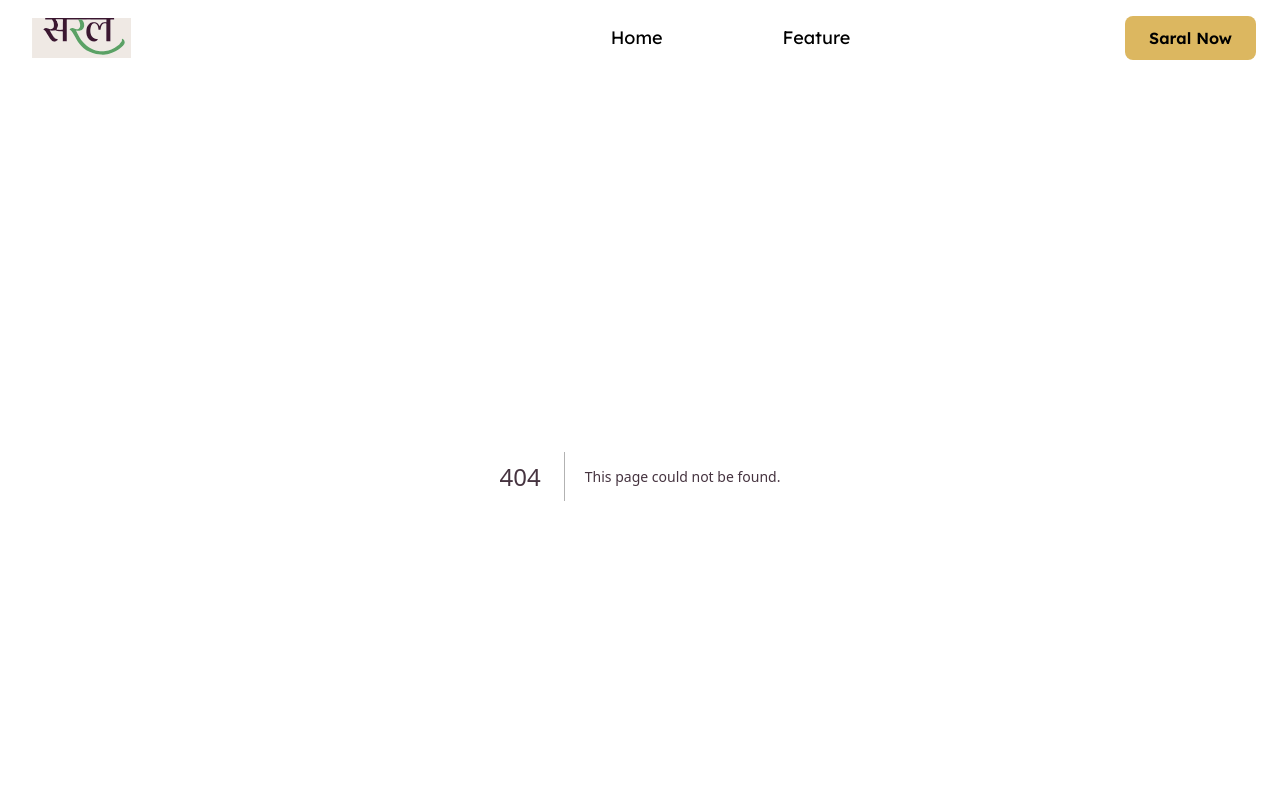
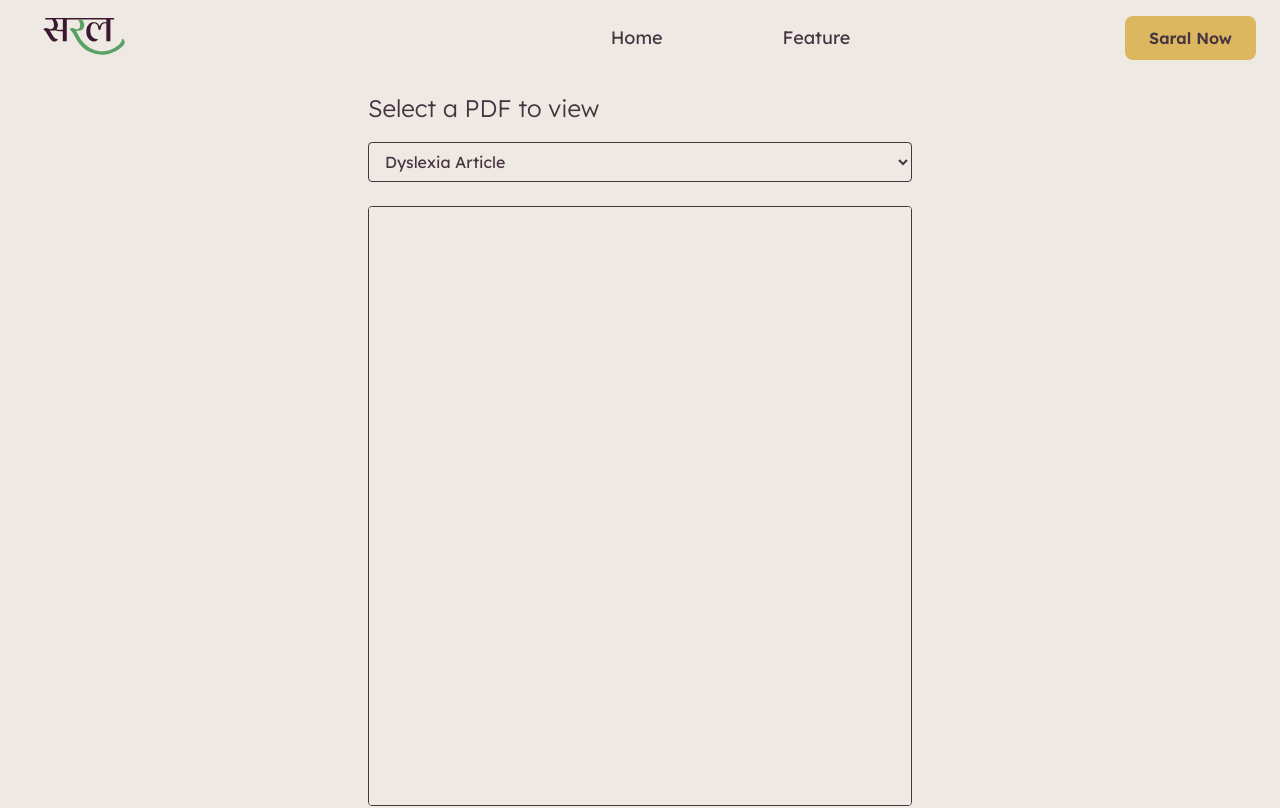
Before and after one commit to Sushant-Poudel-Dev/Saral, a Next.js app in the folder frontend/: page /resources in a window 1280 px wide. Before the commit this address had no page. Shown: the top 808 px of the page. Built offline with nearby package versions, Linux system fonts and the light colour scheme.

Commit message:
Testing resource page for pdf selection

```diff
--- /dev/null
+++ b/frontend/app/resources/page.jsx
@@ -0,0 +1,43 @@
+"use client";
+
+import { useState } from "react";
+
+const pdfFiles = [
+  { label: "Dyslexia Article", url: "/Pdf1.pdf" },
+  {
+    label: "Accessibility Features Overview",
+    url: "/accessibility-features.pdf",
+  },
+  { label: "Saral User Manual", url: "/saral-user-manual.pdf" },
+];
+
+export default function PdfSelector() {
+  const [selectedPdf, setSelectedPdf] = useState(pdfFiles[0].url);
+
+  return (
+    <div className='max-w-xl mx-auto p-4'>
+      <h2 className='text-xl font-semibold mb-4'>Select a PDF to view</h2>
+      <select
+        className='border rounded px-3 py-2 mb-6 w-full'
+        onChange={(e) => setSelectedPdf(e.target.value)}
+        value={selectedPdf}
+      >
+        {pdfFiles.map(({ label, url }) => (
+          <option
+            key={url}
+            value={url}
+          >
+            {label}
+          </option>
+        ))}
+      </select>
+
+      <iframe
+        src={selectedPdf}
+        title='PDF Viewer'
+        className='w-full h-[600px] border rounded'
+        frameBorder='0'
+      />
+    </div>
+  );
+}
```
